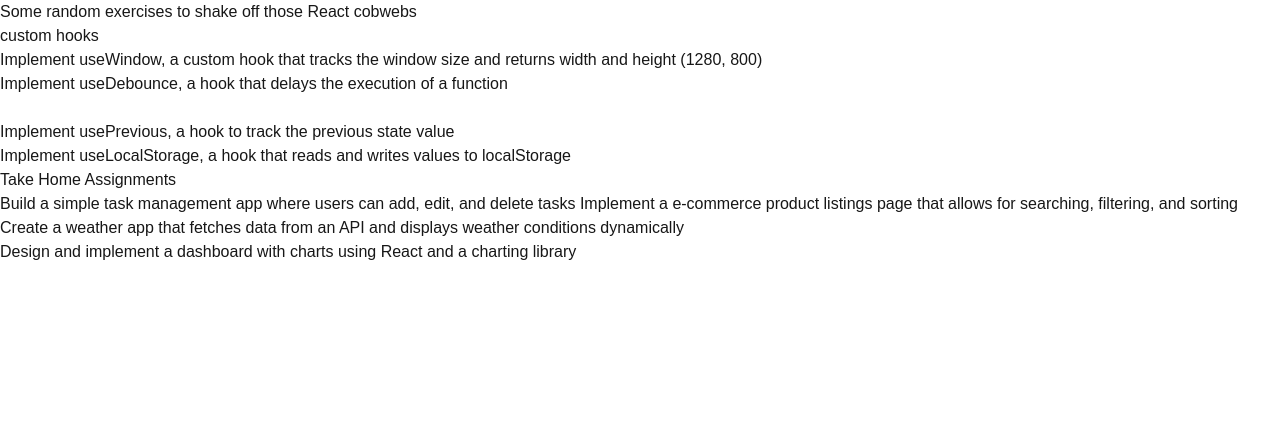
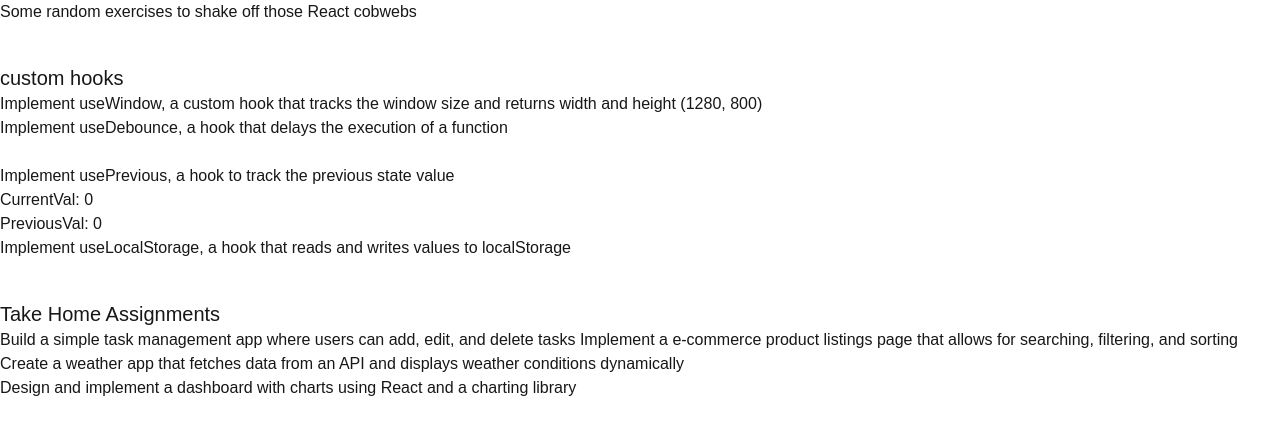
Before and after one commit to geraldgongon/njs-playground, a Next.js app: page /exercises in a window 1280 px wide. Shown: the top 434 px of the page. Built offline with nearby package versions, Linux system fonts and the light colour scheme.

Commit message:
add new hooks: useLocalStorage and usePrevious

```diff
--- a/app/exercises/page.tsx
+++ b/app/exercises/page.tsx
@@ -1,17 +1,20 @@
 "use client";
 
 import useDebounce from "../lib/hooks/useDebounce";
+import usePrevious from "../lib/hooks/usePrevious";
 import useWindow from "../lib/hooks/useWindow";
 
 export default function Exercises() {
   const { width, height } = useWindow();
+  const { currentVal, previousVal, clickHandler } = usePrevious();
   const { debounceHandler } = useDebounce(() => {
     console.log("debounce function triggered");
   });
+
   return (
     <>
       <div>Some random exercises to shake off those React cobwebs</div>
-      <p>custom hooks</p>
+      <h2 className="text-xl pt-10">custom hooks</h2>
       <ul>
         <li>
           Implement useWindow, a custom hook that tracks the window size and
@@ -23,7 +26,13 @@ export default function Exercises() {
           <input type="text" onKeyUp={debounceHandler} />
         </li>
         <li>
-          Implement usePrevious, a hook to track the previous state value{" "}
+          <a onClick={clickHandler}>
+            Implement usePrevious, a hook to track the previous state value
+          </a>
+          <br />
+          CurrentVal: {currentVal}
+          <br />
+          PreviousVal: {previousVal}
         </li>
         <li>
           Implement useLocalStorage, a hook that reads and writes values to
@@ -31,7 +40,7 @@ export default function Exercises() {
         </li>
       </ul>
 
-      <p>Take Home Assignments</p>
+      <h2 className="text-xl pt-10">Take Home Assignments</h2>
       <ul>
         <li>
           Build a simple task management app where users can add, edit, and
--- /dev/null
+++ b/app/lib/hooks/useLocalStoarage.ts
@@ -0,0 +1,12 @@
+const useLocalStorage = () => {
+  const getItem = (key: string): string | null => {
+    return localStorage.getItem(key);
+  };
+  const setItem = (key: string, value: string): void => {
+    localStorage.setItem(key, value);
+  };
+
+  return [getItem, setItem];
+};
+
+export default useLocalStorage;
--- /dev/null
+++ b/app/lib/hooks/usePrevious.ts
@@ -0,0 +1,26 @@
+import { MouseEventHandler, useRef, useState } from "react";
+
+interface usePreviousResponse {
+  currentVal: number;
+  previousVal: number;
+  clickHandler: MouseEventHandler<HTMLAnchorElement>;
+}
+
+const usePrevious = (): usePreviousResponse => {
+  const statevarRef = useRef(0);
+  // capture the current state and the previous state
+  const [statevar, setStatevar] = useState<number>(0);
+
+  const clickHandler = () => {
+    statevarRef.current = statevar;
+    setStatevar((statevar) => statevar + 1);
+  };
+
+  return {
+    currentVal: statevar,
+    previousVal: statevarRef.current,
+    clickHandler,
+  };
+};
+
+export default usePrevious;
```
